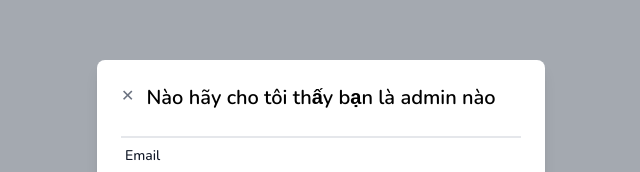
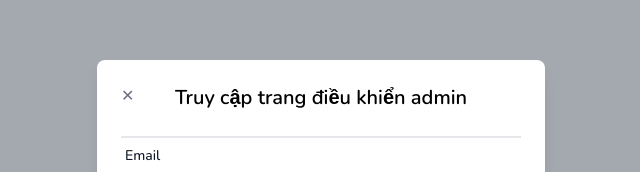
Before and after one commit to delee03/fe_amazing_booking, a React (Vite) app: page /admin-login in a window 1280 px wide. Shown: the part 128-300 px from the top of the page, without its empty margins (319-959 px from the left). Built offline with nearby package versions, Linux system fonts and the light colour scheme; no server answers.

Commit message:
feat: change format and test endpoint new prefix

```diff
--- a/src/components/Admin/ManagerUser/ManagerUser.jsx
+++ b/src/components/Admin/ManagerUser/ManagerUser.jsx
@@ -11,6 +11,7 @@ import * as yup from "yup";
 import { DatePicker } from "antd";
 import dayjs from "dayjs";
 import { UserIcon2 } from "../../../Icon/IconStorage";
+import formatDate from "../../../utils/formatDate";
 
 const ManagerUser = () => {
     const { listNguoiDung } = useSelector((state) => state.nguoiDungSlice);
@@ -223,6 +224,7 @@ const ManagerUser = () => {
             dataIndex: "birthday",
             key: "birthday",
             width: 200,
+            render: (text) => formatDate.formatDayOnly(new Date(text)),
         },
 
         {
--- a/src/pages/AdminLogin/AdminLogin.jsx
+++ b/src/pages/AdminLogin/AdminLogin.jsx
@@ -114,7 +114,7 @@ const AdminLogin = () => {
                     </button>
                     {/* Header */}
                     <h2 className="text-center text-xl font-semibold mb-6">
-                        Nào hãy cho tôi thấy bạn là admin nào
+                        Truy cập trang điều khiển admin
                     </h2>
                     <div className="border-b-2 mb-2"></div>
                     <form action="" onSubmit={handleSubmit}>
--- a/src/service/config.js
+++ b/src/service/config.js
@@ -3,6 +3,7 @@ import { getTokeStorage } from "../utils/localStorage";
 //intial axios instance
 //intial dotenv config
 
+console.log(getTokeStorage("token"));
 export const http = axios.create({
     baseURL: import.meta.env.VITE_BASE_URL,
     timeout: 30000,
--- a/src/template/AdminTemplate/HeaderAdmin.jsx
+++ b/src/template/AdminTemplate/HeaderAdmin.jsx
@@ -3,6 +3,7 @@ import React from "react";
 import { useSelector } from "react-redux";
 import { getLocalStorage } from "../../utils/localStorage";
 import { useNavigate } from "react-router-dom";
+import formatDate from "../../utils/formatDate";
 
 const HeaderAdmin = () => {
     const user = useSelector((state) => state.authSlice.infoUser);
@@ -21,7 +22,10 @@ const HeaderAdmin = () => {
                     <div className="py-2 px-3">ID: {user.id}</div>
                     <div className="py-2 px-3">Name: {user.name}</div>
                     <div className="py-2 px-3">Email: {user.email}</div>
-                    <div className="py-2 px-3">Birthday: {user.birthday}</div>
+                    <div className="py-2 px-3">
+                        Birthday:{" "}
+                        {formatDate.formatDayOnly(new Date(user.birthday))}
+                    </div>
                     <div className="py-2 px-3">Phone: {user.phone}</div>
                     <div className="py-2 px-3">
                         Role: {user.role ? "ADMIN" : ""}
```
Also changed, not shown: 1 other file (tests, documents, lock files or other folders).
